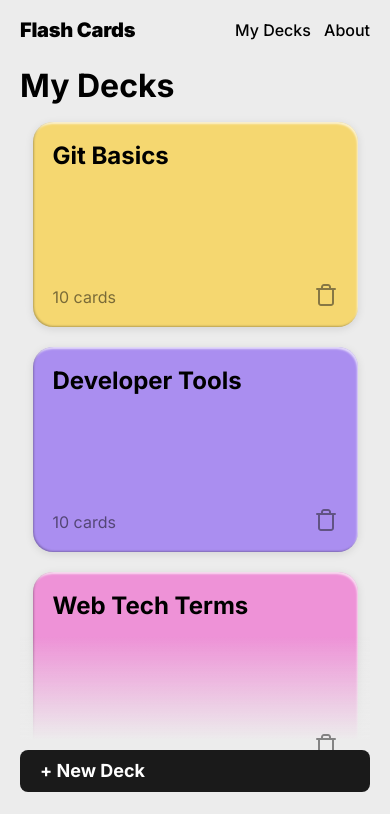
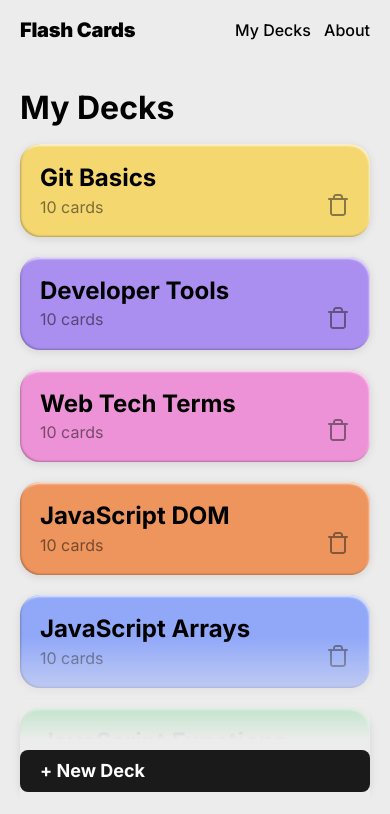
Before and after one commit to marsb-dev/ai-se_project_flashcards, a plain HTML site: page index.html in a window 390 px wide. Shown: the top 814 px of the page. Drawn offline with Linux system fonts and the light colour scheme.

Commit message:
fix: mobile card dimensions

```diff
--- a/assets/css/mobile_bar.css
+++ b/assets/css/mobile_bar.css
@@ -3,9 +3,15 @@
     font-size: 20px;
   }
 
+  .header {
+    padding-bottom: 22px;
+  }
+
   .card {
-    max-width: 325px;
+    max-width: 353px;
     width: 100%;
+    max-height: 205px;
+    height: 100%;
   }
 
   .nav__links {
@@ -36,6 +42,10 @@
 
   #deck-view {
     justify-content: center;
+  }
+
+  .gallery_type_home .card__delete-btn {
+    z-index: 1;
   }
 
   #deck-view .card__delete-btn {
```
